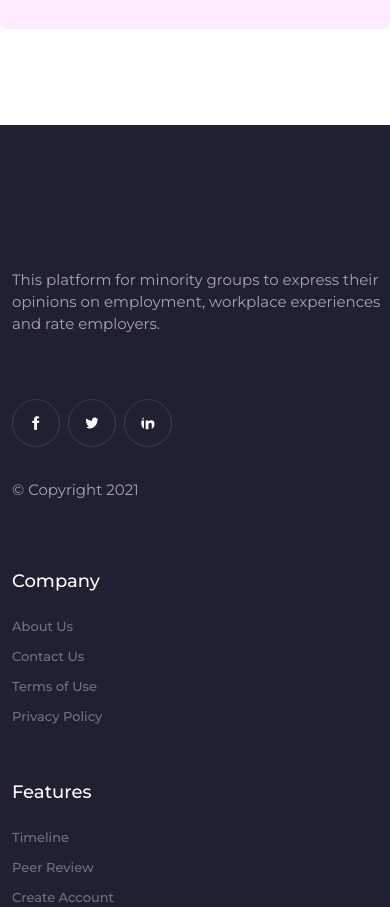
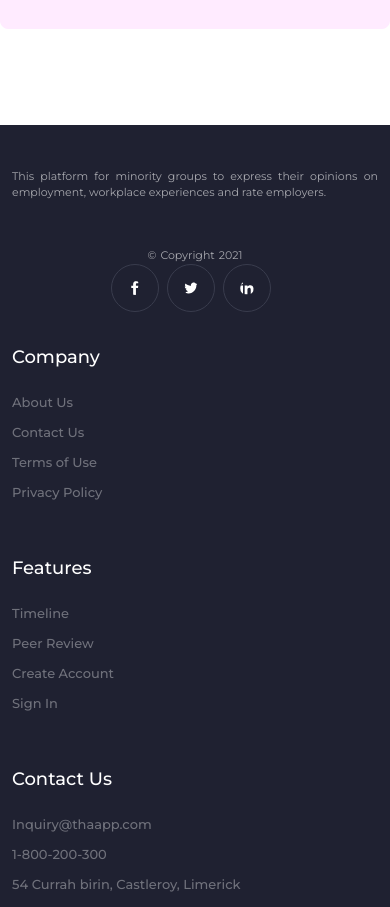
Before and after one commit to Dreezy305/Business-Landing, a React (Create React App) app: page / in a window 390 px wide. Shown: the part 4700-5607 px from the top of the page. Built offline with nearby package versions, Linux system fonts and the light colour scheme.

Commit message:
mobile responsiveness

```diff
--- a/src/App.css
+++ b/src/App.css
@@ -52,6 +52,18 @@
   /*.featuredBottom > p {
     padding-bottom: 20px;
   }*/
+
+  .footer_copy {
+    text-align: center !important;
+    margin-bottom: 20px !important;
+  }
+  .footer_socials {
+    margin-bottom: 20px !important;
+    justify-content: center;
+  }
+  .footer_socials > img {
+    margin-top: 15px !important;
+  }
 }
 
 @media screen and (max-width: 720px) {
--- a/src/components/footer.js
+++ b/src/components/footer.js
@@ -18,7 +18,7 @@ function Footer() {
               This platform for minority groups to express their opinions on
               employment, workplace experiences and rate employers.{" "}
             </p>
-            <div className="d-flex flex-row pb-3 mb-3">
+            <div className="d-flex flex-row pb-3 mb-3 footer_socials">
               {social.map((item) => (
                 <img
                   src={item.icon}
@@ -28,7 +28,7 @@ function Footer() {
                 />
               ))}
             </div>
-            <p className="footer_col1--p mb-2">
+            <p className="footer_col1--p footer_copy mb-2">
               <span className="me-1">&copy;</span>
               <span className="me-1">Copyright</span>
               <span>{new Date().getFullYear()}</span>
--- a/src/styles/globals.scss
+++ b/src/styles/globals.scss
@@ -599,6 +599,17 @@
       }
     }
   }
+  .footer {
+    &_col1 {
+      p {
+        font-size: 11px;
+        width: 100%;
+        margin: 0px;
+        text-align: justify;
+        margin-top: -100px;
+      }
+    }
+  }
 }
 
 @media screen and (max-width: 720px) {
```
